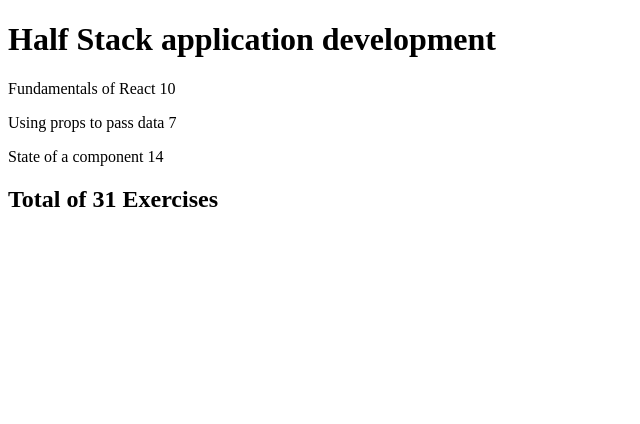
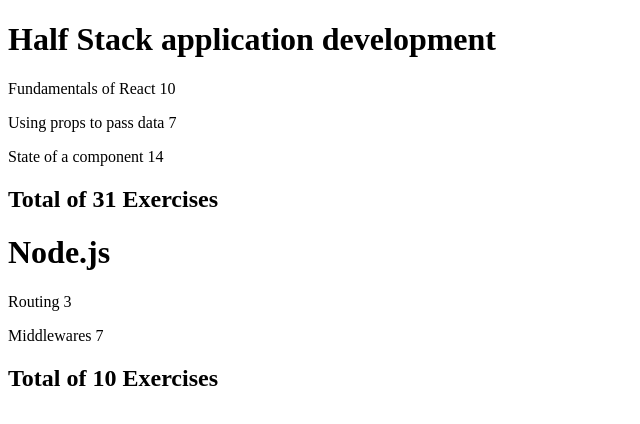
Before and after one commit to patel-param-09/part-2, a React (Vite) app: page / in a window 1280 px wide. Shown: the top 424 px of the page, without its empty margins (0-640 px from the left). Built offline with nearby package versions, Linux system fonts and the light colour scheme.

Commit message:
2.4: Course information step 9

```diff
--- a/src/App.jsx
+++ b/src/App.jsx
@@ -3,12 +3,12 @@
 import viteLogo from "/vite.svg";
 // import "./App.css";
 
-function App(props) {
-  // const [Total, setTotal] = useState(0);
-  const { parts } = props;
-  const course = {
+function App() {
+  // const { exercises } = props;
+  const courses = [
+    {
+      name: "Half Stack application development",
       id: 1,
-    name: "Half Stack application development",
       parts: [
         {
           name: "Fundamentals of React",
@@ -25,33 +25,65 @@
           exercises: 14,
           id: 3,
         },
+        {
+          name: "Redux",
+          exercises: 11,
+          id: 4,
+        },
       ],
-  };
-
-  // const total = course.parts.reduce((s, p) => s + p);
-  // console.log(total);
+    },
+    {
+      name: "Node.js",
+      id: 2,
+      parts: [
+        {
+          name: "Routing",
+          exercises: 3,
+          id: 1,
+        },
+        {
+          name: "Middlewares",
+          exercises: 7,
+          id: 2,
+        },
+      ],
+    },
+  ];
 
   const total =
-    course.parts[0].exercises +
-    course.parts[1].exercises +
-    course.parts[2].exercises;
+    courses[0].parts[0].exercises +
+    courses[0].parts[1].exercises +
+    courses[0].parts[2].exercises;
   console.log(total);
 
+  const total2 = courses[1].parts[0].exercises + courses[1].parts[1].exercises;
+  console.log(total2);
   return (
     <>
-      <h1>{course.name}</h1>
+      <h1>{courses[0].name}</h1>
 
       <p>
-        {course.parts[0].name} {course.parts[0].exercises}
+        {courses[0].parts[0].name} {courses[0].parts[0].exercises}
       </p>
       <p>
-        {course.parts[1].name} {course.parts[1].exercises}
+        {courses[0].parts[1].name} {courses[0].parts[1].exercises}
       </p>
       <p>
-        {course.parts[2].name} {course.parts[2].exercises}
+        {courses[0].parts[2].name} {courses[0].parts[2].exercises}
       </p>
 
       <h2>Total of {total} Exercises</h2>
+      {/* second Object */}
+      <h1>{courses[1].name}</h1>
+
+      <p>
+        {courses[1].parts[0].name} {courses[1].parts[0].exercises}
+      </p>
+      <p>
+        {courses[1].parts[1].name} {courses[1].parts[1].exercises}
+      </p>
+
+      <h2>Total of {total2} Exercises</h2>
     </>
   );
 }
```
Lines whose indentation alone changed are shown as unchanged.
